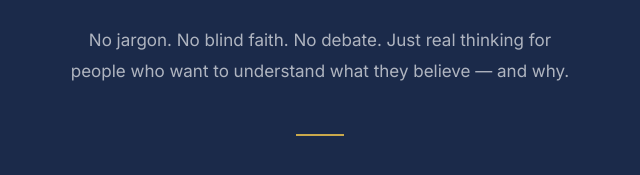
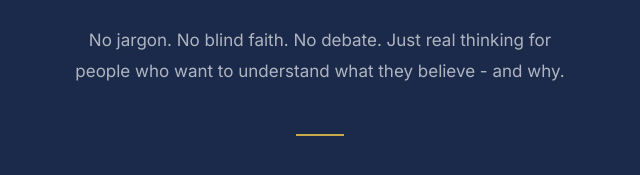
Before and after one commit to allthingsai4ben/doubt2conviction, a plain HTML site: page index.html in a window 1280 px wide. Shown: the part 466-641 px from the top of the page, 320-960 px from the left. Drawn offline with nearby package versions, Linux system fonts and the light colour scheme.

Commit message:
Update index.html

```diff
--- a/index.html
+++ b/index.html
@@ -264,7 +264,7 @@
 <section class="hero">
   <p class="hero-eyebrow">Faith that makes sense</p>
   <h1>Honest answers to your <em>hardest</em> questions about Christianity.</h1>
-  <p class="hero-sub">No jargon. No blind faith. No debate. Just real thinking for people who want to understand what they believe — and why.</p>
+  <p class="hero-sub">No jargon. No blind faith. No debate. Just real thinking for people who want to understand what they believe - and why.</p>
   <div class="gold-divider"></div>
 </section>
 
```
